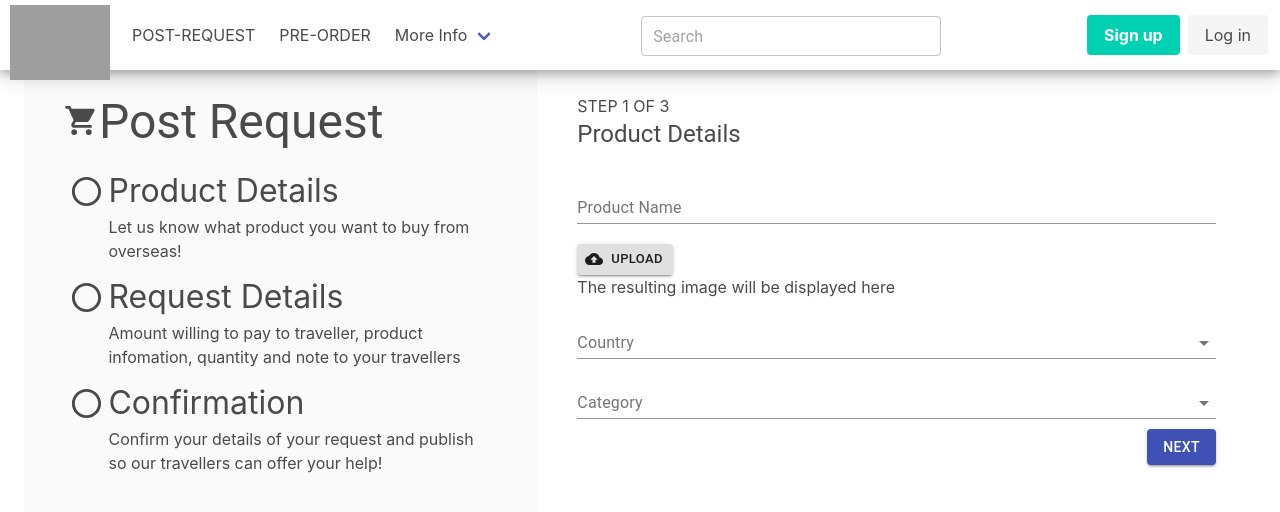
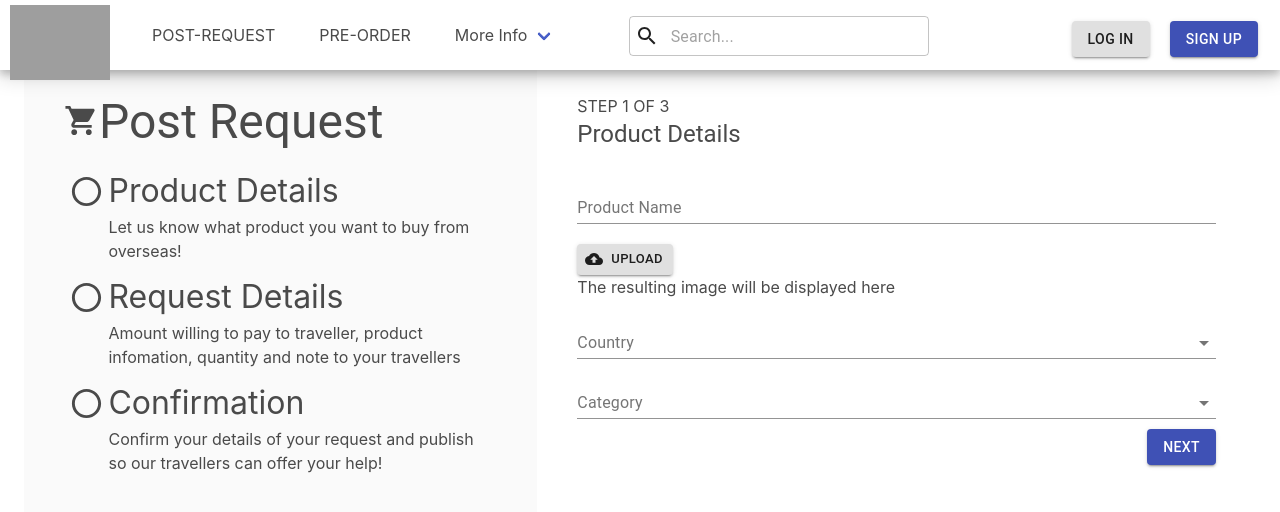
Before and after one commit to wilsontbx/buy-the-way-react, a React (Create React App) app: page /postrequest in a window 1280 px wide. Shown: the top 512 px of the page. Built offline with nearby package versions, Linux system fonts and the light colour scheme; grey boxes are pictures that could not be loaded.

Commit message:
header and search algo fixing

```diff
--- a/package.json
+++ b/package.json
@@ -13,6 +13,7 @@
     "@testing-library/jest-dom": "^5.11.5",
     "@testing-library/react": "^11.1.2",
     "@testing-library/user-event": "^12.2.2",
+    "autosuggest-highlight": "^3.1.1",
     "axios": "^0.21.0",
     "bulma": "^0.9.1",
     "cloudinary-core": "^2.11.3",
--- a/src/components/Product.jsx
+++ b/src/components/Product.jsx
@@ -14,6 +14,9 @@ import Button from "@material-ui/core/Button";
 import CloudUploadIcon from "@material-ui/icons/CloudUpload";
 import Autocomplete from "@material-ui/lab/Autocomplete";
 import DeleteIcon from "@material-ui/icons/Delete";
+import parse from "autosuggest-highlight/parse";
+import match from "autosuggest-highlight/match";
+
 import "./Product.scss";
 class Product extends React.Component {
   // handle image upload to cloudinary via endpoint
@@ -58,19 +61,22 @@ class Product extends React.Component {
       foodspecial,
       collectspecial,
       existingProduct,
-      productnameautocomplete,
+      // productnameautocomplete,
+      namelist,
     } = this.props.item;
-    const namelist = this.props.item.namelist;
+    // const namelist = this.props.item.namelist;
 
     return (
       <div>
         <Autocomplete
           disabled={existingProduct ? true : false}
-          options={namelist.map((item) => item.productname)}
+          // options={namelist.map((option) => option.productname)}
+          options={namelist}
           className="field"
+          getOptionLabel={(option) => option.productname}
           freeSolo
           fullWidth
-          value={productnameautocomplete}
+          // value={productnameautocomplete}
           onChange={this.props.handleChangeAutoCom}
           renderInput={(params) => (
             <TextField
@@ -86,6 +92,29 @@ class Product extends React.Component {
               className="field"
             />
           )}
+          renderOption={(option, { inputValue }) => {
+            const matches = match(option.productname, inputValue);
+            const parts = parse(option.productname, matches);
+
+            return (
+              <div>
+                <img
+                  src={`${option.imageUrl}`}
+                  alt={""}
+                  height={60}
+                  width={60}
+                />
+                {parts.map((part, index) => (
+                  <span
+                    key={index}
+                    style={{ fontWeight: part.highlight ? 900 : 100 }}
+                  >
+                    {part.text}
+                  </span>
+                ))}
+              </div>
+            );
+          }}
         />
         {existingProduct ? (
           <div className="field">
--- a/src/components/SiteHeader.jsx
+++ b/src/components/SiteHeader.jsx
@@ -5,13 +5,19 @@ import { Link, withRouter } from "react-router-dom";
 import { withCookies } from "react-cookie";
 import Autocomplete from "@material-ui/lab/Autocomplete";
 import TextField from "@material-ui/core/TextField";
+import parse from "autosuggest-highlight/parse";
+import match from "autosuggest-highlight/match";
+import InputAdornment from "@material-ui/core/InputAdornment";
+import SearchIcon from "@material-ui/icons/Search";
+import Button from "@material-ui/core/Button";
 class SiteHeader extends React.Component {
   constructor(props) {
     super(props);
     this.state = {
       username: null,
       open: false,
-      namelist: [],
+      searchlist: [],
+      searchquery: "",
     };
   }
   isAuthenticated() {
@@ -28,6 +34,37 @@ class SiteHeader extends React.Component {
       username: null,
     });
   }
+
+  handleChangeAutoCom(event, value) {
+    event.preventDefault();
+    // let searchResult = value?.productslug;
+    // this.props.history.push(`/${searchResult}`);
+  }
+  aftersearch(e) {
+    this.setState({
+      searchquery: "",
+      searchlist: [],
+    });
+  }
+  handleSearch(e) {
+    const value = e.target.value;
+    backendService.search(value).then((response) => {
+      if (!response.data.success) {
+        return;
+      }
+      let searchResult = [];
+      if (value !== "" && value !== " ") {
+        searchResult = response.data.result;
+      }
+      console.log(searchResult);
+
+      this.setState({
+        searchquery: value,
+        searchlist: searchResult,
+      });
+    });
+  }
+
   componentDidMount() {
     const token = this.props.cookies.get("token");
     if (token || !token === "undefined" || token === "null") {
@@ -55,7 +92,8 @@ class SiteHeader extends React.Component {
 
   render() {
     const username = this.state.username;
-    const namelist = this.state.namelist;
+    const searchlist = this.state.searchlist;
+    const searchquery = this.state.searchquery;
     return (
       <nav className="navbar" role="navigation" aria-label="main navigation">
         <div className="navbar-brand">
@@ -94,23 +132,61 @@ class SiteHeader extends React.Component {
 
           <div>
             <Autocomplete
-              options={namelist.map((item) => item.productname)}
+              style={{ width: 300 }}
+              options={searchlist}
+              getOptionLabel={(option) => option.productname}
               freeSolo
-              onChange={this.props.handleChangeAutoCom}
+              onChange={this.handleChangeAutoCom}
               renderInput={(params) => (
                 <TextField
                   {...params}
                   margin="normal"
                   variant="outlined"
                   size="small"
-                  placeholder="Search"
-                  // value={productname}
-                  name="productname"
+                  placeholder="Search..."
+                  value={searchquery}
+                  name="searchquery"
                   onChange={(e) => {
-                    this.props.handleSearch(e);
+                    this.handleSearch(e);
+                  }}
+                  InputProps={{
+                    ...params.InputProps,
+                    startAdornment: (
+                      <InputAdornment position="start">
+                        <SearchIcon />
+                      </InputAdornment>
+                    ),
                   }}
                 />
               )}
+              renderOption={(option, { inputValue }) => {
+                const matches = match(option.productname, inputValue);
+                const parts = parse(option.productname, matches);
+
+                return (
+                  <Link
+                    to={`/${option.productslug}`}
+                    onClick={(e) => this.aftersearch(e)}
+                  >
+                    <div>
+                      <img
+                        src={`${option.imageUrl}`}
+                        alt={""}
+                        height={50}
+                        width={50}
+                      />
+                      {parts.map((part, index) => (
+                        <span
+                          key={index}
+                          style={{ fontWeight: part.highlight ? 900 : 100 }}
+                        >
+                          {part.text}
+                        </span>
+                      ))}
+                    </div>
+                  </Link>
+                );
+              }}
             />
           </div>
 
@@ -137,11 +213,13 @@ class SiteHeader extends React.Component {
                 </div>
               ) : (
                 <div className="buttons">
-                  <Link to="/users/register" className="button is-primary">
-                    <strong>Sign up</strong>
+                  <Link to="/users/login">
+                    <Button variant="contained">Log In</Button>
                   </Link>
-                  <Link to="/users/login" className="button is-light">
-                    Log in
+                  <Link to="/users/register">
+                    <Button variant="contained" color="primary">
+                      Sign up
+                    </Button>
                   </Link>
                 </div>
               )}
--- a/src/components/SiteHeader.scss
+++ b/src/components/SiteHeader.scss
@@ -12,6 +12,14 @@
   box-shadow: 0 4px 8px 0 rgba(0, 0, 0, 0.2), 0 6px 20px 0 rgba(0, 0, 0, 0.19);
 }
 
-.MuiAutocomplete-root {
+img {
+  margin-right: 10px;
+}
+
+a {
+  margin: 10px;
+}
+
+.navbar-end {
   width: 300px;
 }
--- a/src/components/pages/Login.jsx
+++ b/src/components/pages/Login.jsx
@@ -1,5 +1,5 @@
 import React from "react";
-import { Button, Form } from "react-bulma-components";
+import { Form } from "react-bulma-components";
 import { Link, withRouter } from "react-router-dom";
 import moment from "moment";
 import { withCookies } from "react-cookie";
@@ -12,6 +12,8 @@ import IconButton from "@material-ui/core/IconButton";
 import Input from "@material-ui/core/Input";
 import InputLabel from "@material-ui/core/InputLabel";
 import InputAdornment from "@material-ui/core/InputAdornment";
+import Button from "@material-ui/core/Button";
+import Typography from "@material-ui/core/Typography";
 
 const { Field, Control, Label } = Form;
 
@@ -79,15 +81,18 @@ class Login extends React.Component {
     return (
       <div className="columns is-mobile mt-2">
         <div className="column is-one-fifth is-offset-two-fifths has-text-centered">
-          <h1 className="title mt-2">
-            <strong>We’ve missed you!</strong>
-          </h1>
+          <Typography variant="h4" gutterBottom>
+            We’ve missed you!
+          </Typography>
           <form
             onSubmit={(e) => {
               this.handleFormSubmission(e);
             }}
           >
-            <Label>Please enter username and password</Label>
+            <Typography variant="h7" gutterBottom>
+              Please enter username and password
+            </Typography>
+
             <Field>
               <FormControl fullWidth>
                 <TextField
@@ -148,9 +153,11 @@ class Login extends React.Component {
               <Control>
                 <Button
                   type="submit"
-                  className="button is-primary is-fullwidth"
+                  variant="contained"
+                  color="primary"
+                  fullWidth
                 >
-                  <strong>Login</strong>
+                  Login
                 </Button>
               </Control>
             </Field>
--- a/src/components/pages/PostRequest.jsx
+++ b/src/components/pages/PostRequest.jsx
@@ -29,7 +29,7 @@ class PostRequest extends React.Component {
       foodspecial: true,
       collectspecial: "no",
       existingProduct: false,
-      productnameautocomplete: "",
+      // productnameautocomplete: "",
       // prePopulatedImageUrl: undefined,
       // prePopulatedImageAlt: undefined,
       // prePopulatedCountry: undefined,
@@ -98,12 +98,12 @@ class PostRequest extends React.Component {
       foodchilled: true,
       foodspecial: true,
       collectspecial: "no",
-      productnameautocomplete: "",
+      // productnameautocomplete: "",
     });
   }
   setForm(e, value) {
     e.preventDefault();
-    let productname = this.state.productname;
+    // let productname = this.state.productname;
     let step = this.state.step;
     let error = this.state.formErr;
     let field = this.state.fieldName;
@@ -140,25 +140,27 @@ class PostRequest extends React.Component {
     } else {
       this.setState({
         step: step + value,
-        productnameautocomplete: productname,
+        // productnameautocomplete: productname,
       });
     }
   }
-  handleChangeAutoCom(event, value) {
-    event.preventDefault();
+  handleChangeAutoCom(e, value) {
+    // e.preventDefault();
+    // console.log(e);
+    const searchvalue = value?.productname || "";
     let searchResult = this.state.namelist;
     let index = null;
 
     for (let i = 0; i < searchResult.length; i++) {
-      if (searchResult[i].productname === value) {
+      if (searchResult[i].productname === searchvalue) {
         index = i;
       }
     }
 
     if (index !== null) {
       this.setState({
-        productname: value,
-        productnameautocomplete: value,
+        productname: searchvalue,
+        // productnameautocomplete: searchvalue,
         namelist: searchResult,
         existingProduct: true,
         imageUrl: searchResult[index].imageUrl,
@@ -179,7 +181,7 @@ class PostRequest extends React.Component {
         return;
       }
       let searchResult = [];
-      if (value !== "") {
+      if (value !== "" && value !== " ") {
         searchResult = response.data.result;
       }
       console.log(searchResult);
--- a/src/components/pages/PostRequest.scss
+++ b/src/components/pages/PostRequest.scss
@@ -5,7 +5,7 @@ h6 {
 
 .steper {
   background-color: #fafafa;
-  height: 750px;
+  min-height: 700px;
 }
 
 li {
```
Also changed, not shown: src/components/pages/Register.jsx (+14 -8 lines), 1 other file (tests, documents, lock files or other folders).
